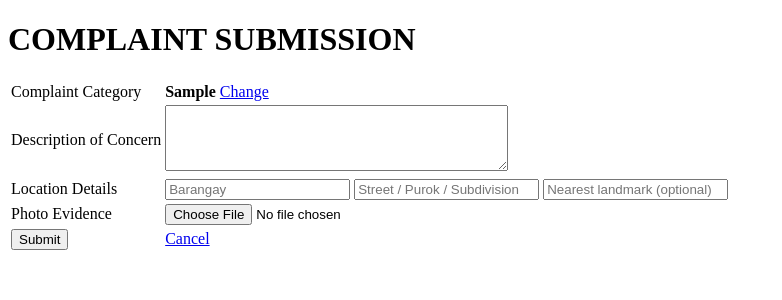
After one commit to UBSITAngkilJohnLester/ADECI-PublicComplaint, a PHP site: the page made by user/insert_complain.php in a window 1280 px wide. The commit adds this page. Shown: the top 300 px of the page, without its empty margins (0-782 px from the left). Run offline with PHP 8.4, Linux system fonts and the light colour scheme; tables that the repository leaves empty or names only in its code hold one stand-in row (values such as "Sample post").

Commit message:
User Insert Complain fixed and works properly

```diff
--- a/admin/index.php
+++ b/admin/index.php
@@ -1,8 +1,6 @@
 <?php
 	require_once "../dbconn.php";
 	session_start();
-
-	echo $_SESSION['ID'];
 ?>
 
 <!DOCTYPE html>
@@ -22,6 +20,10 @@
 	<hr>
 	<h2>Complaints</h2>
 
+	<table border="1">
+		<th>Department</th>
+	</table>
+
 
 </body>
 </html>
--- a/dbconn.php
+++ b/dbconn.php
@@ -5,7 +5,7 @@
 	$db = "service_monitoring";
 	$charset = "utf8mb4";
 
-	$dsn = "mysql:host=$host;dbname=$db;charset=$charset;port=3308";
+	$dsn = "mysql:host=$host;dbname=$db;charset=$charset;";
 	$attributes = [
 		PDO::ATTR_ERRMODE => PDO::ERRMODE_EXCEPTION,
 		PDO::ATTR_DEFAULT_FETCH_MODE => PDO::FETCH_ASSOC,
--- /dev/null
+++ b/user/insert_complain.php
@@ -0,0 +1,131 @@
+<?php
+require_once "../dbconn.php";
+session_start();
+
+$errors = [];
+
+// retrieves the category
+$category = $_POST['category'] ?? $_GET['category'] ?? '';
+
+$sql = "SELECT * FROM categories WHERE category = ?";
+$prep = $pdo->prepare($sql);
+$prep->execute([$category]);
+$rows = $prep->fetchAll();
+
+// no valid category, It goes back to choosing a category
+if (count($rows) < 1) {
+	header("location:choose_category.php");
+	exit();
+}
+$department = $rows[0]['department'];
+
+if (isset($_POST['submit'])) {
+	$description = trim($_POST['description']);
+	$barangay    = trim($_POST['barangay']);
+	$street      = trim($_POST['street']);
+	$landmark    = trim($_POST['landmark']);
+	$photoPath   = '';
+
+	if ($description == '' || $barangay == '' || $street == '') {
+		$errors[] = "Please fill in all required fields.";
+	}
+
+	// photo insert (optional)
+	if ($_FILES['photo']['error'] != UPLOAD_ERR_NO_FILE) {
+		$ext = strtolower(pathinfo($_FILES['photo']['name'], PATHINFO_EXTENSION));
+
+		// photo upload checker
+		if (!in_array($ext, ['jpg', 'jpeg', 'png', 'webp'])) {
+			$errors[] = "Only JPG, PNG, or WEBP images are allowed.";
+		// photo was uploaded
+		} else {
+			$newName = uniqid('complaint_') . '.' . $ext;
+			move_uploaded_file($_FILES['photo']['tmp_name'], 'uploads/' . $newName);
+			$photoPath = 'uploads/' . $newName;
+		}
+	}
+
+
+	//if no errors, the function is allowed to run
+	if (empty($errors)) {
+		$reference  = "CMP-" . date("Ymd") . "-" . rand(1000, 9999);
+
+		$insert = "INSERT INTO complaints(reference_no, department, category, description, barangay, street, landmark, photo_path, status, acc_id)
+			VALUES(:reference, :department, :category, :description, :barangay, :street, :landmark, :photo, 'Pending', :accId)";
+		$prep = $pdo->prepare($insert);
+		$saved = $prep->execute([
+			":reference" => $reference,
+			":department" => $department,
+			":category" => $category,
+			":description" => $description,
+			":barangay" => $barangay,
+			":street" => $street,
+			":landmark" => $landmark,
+			":photo" => $photoPath,
+			":accId" => $_SESSION['ID']
+		]);
+
+
+		//condition if it was succesful
+		if ($saved) {
+			$_SESSION['success'] = "Complaint successfully added! Your reference number is: " . $reference;
+			header("location:index.php");
+			exit();
+		} else {
+			$errors[] = "Something went wrong. Please try again.";
+		}
+	}
+}
+?>
+
+
+<!DOCTYPE html>
+<html>
+<head>
+	<meta charset="utf-8">
+	<meta name="viewport" content="width=device-width, initial-scale=1">
+	<title>Submit Complaint</title>
+</head>
+<body>
+	<h1>COMPLAINT SUBMISSION</h1>
+
+	<?php foreach ($errors as $error): ?>
+		<p style="color: red;"><?php echo $error; ?></p>
+	<?php endforeach; ?>
+
+	<form method="POST" enctype="multipart/form-data">
+		<table>
+			<tr>
+				<td>Complaint Category</td>
+				<td>
+					<strong><?php echo $category; ?></strong>
+					<input type="hidden" name="category" value="<?php echo $category; ?>">
+					<a href="choose_category.php">Change</a>
+				</td>
+			</tr>
+			<tr>
+				<td>Description of Concern</td>
+				<td><textarea name="description" rows="4" cols="40" required></textarea></td>
+			</tr>
+	<tr>
+		<td>Location Details</td>
+		<td>
+			<input type="text" name="barangay" placeholder="Barangay" required>
+			<input type="text" name="street" placeholder="Street / Purok / Subdivision" required>
+			<input type="text" name="landmark" placeholder="Nearest landmark (optional)">
+		</td>
+	</tr>
+
+			<tr>
+				<td>Photo Evidence</td>
+				<td><input type="file" name="photo" accept="image/*"></td>
+			</tr>
+			<tr>
+				<td><button type="submit" name="submit">Submit</button></td>
+				<td><a href="index.php">Cancel</a></td>
+			</tr>
+
+		</table>
+	</form>
+</body>
+</html>
```
Also changed, not shown: user/choose_category.php (added, +48 -0 lines), user/index.php (+66 -6 lines), user/uploads/complaint_6af92abf1176d.png (added), user/uploads/complaint_6af92c1659283.jpg (added), user/uploads/complaint_6af934835f22c.jpg (added), user/uploads/complaint_6af93c950d558.jpg (added), user/uploads/complaint_6af93f2e967f2.png (added), user/uploads/complaint_6af943ae9571f.jpg (added).
